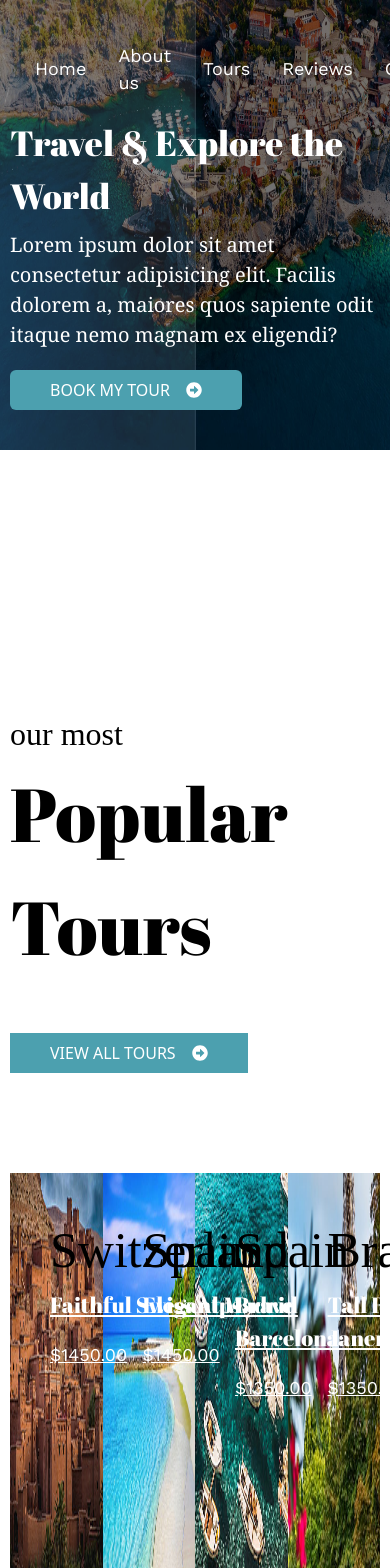
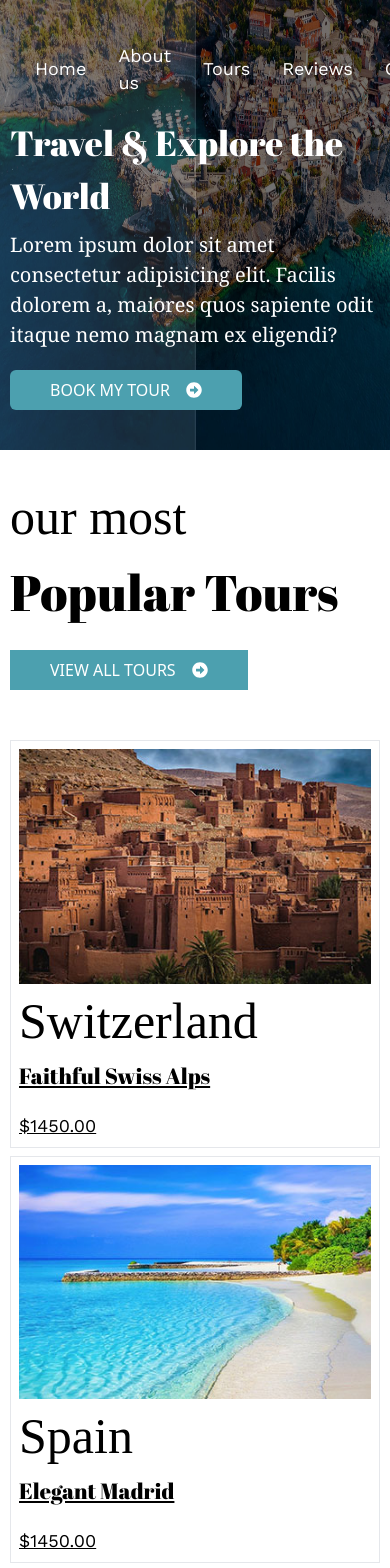
Before and after one commit to iamHarshvardhan10/frontend-travel-agency-website, a React (Vite) app: page / in a window 390 px wide. Shown: the top 1568 px of the page. Built offline with nearby package versions, Linux system fonts and the light colour scheme; a web font is replaced by a local one.

Commit message:
complete popular tour responsviness page for all mobile devices

```diff
--- a/src/components/PopularTours.jsx
+++ b/src/components/PopularTours.jsx
@@ -4,22 +4,22 @@ const PopularTours = () => {
   const sliceCards = tour.slice(5, 9);
   return (
     <div>
-      <div className="mt-[300px]">
-        <div className="w-[70%]">
-          <h1 className="text-[32px] font-handwriting">our most</h1>
-          <h1 className="text-[75px]">Popular Tours</h1>
-          <button className="flex items-center text-white gap-4 mt-[50px] py-2 px-10 uppercase font-sans bg-[#4ca0af]">
+      <div className="lg:mt-[300px] md:mt-[50px] sm:mt-[120px] max-sm:mt-[70px]">
+        <div className="lg:w-[70%]">
+          <h1 className="lg:text-[32px] md:text-[45px] sm:text-[50px] max-sm:text-[50px] font-handwriting">our most</h1>
+          <h1 className="lg:text-[75px] md:text-[50px] sm:text-[75px] max-sm:text-[50px]">Popular Tours</h1>
+          <button className="flex items-center text-white gap-4 lg:mt-[50px] md:mt-[20px] sm:mt-[20px] max-sm:mt-[20px] py-2 px-10 uppercase font-sans bg-[#4ca0af]">
             View All Tours <FaArrowAltCircleRight className="text-white" />
           </button>
         </div>
-        <div className="flex relative my-[100px]">
+        <div className="lg:flex lg:relative  lg:my-[100px] md:my-[50px] sm:my-[50px] max-sm:my-[50px]">
           {sliceCards.map((card) => (
-            <div key={card.id}>
-              <img src={card.image} alt="" className="w-[300px] h-[400px]" />
-              <div className="absolute top-0 p-10">
+            <div key={card.id} className="lg:border-none lg:p-0 md:border md:w-[500px] sm:border max-sm:border sm:w-[500px] lg:mb-0 md:mb-2 sm:mb-2 max-sm:mb-2 md:p-4 sm:p-4 max-sm:p-2 md:rounded-md sm:rounded-md">
+              <img src={card.image} alt="" className="lg:w-[300px] lg:h-[400px] md:w-[500px] md:h-[200px] sm:w-[700px] sm:h-[200px]" />
+              <div className="lg:absolute lg:top-0 lg:p-10 md:p-4">
                 <h1 className="text-[50px] font-handwriting text-gray">{card.name}</h1>
-                <h1 className="text-[22px] text-white underline">{card.text}</h1>
-                <h1 className="text-[18px] text-white font-workSans underline mt-[20px]">{card.price}</h1>
+                <h1 className="text-[22px] lg:text-white md:text-gray-400  underline">{card.text}</h1>
+                <h1 className="text-[18px] lg:text-white md:text-gray-400 font-workSans underline mt-[20px]">{card.price}</h1>
               </div>
             </div>
           ))}
```
